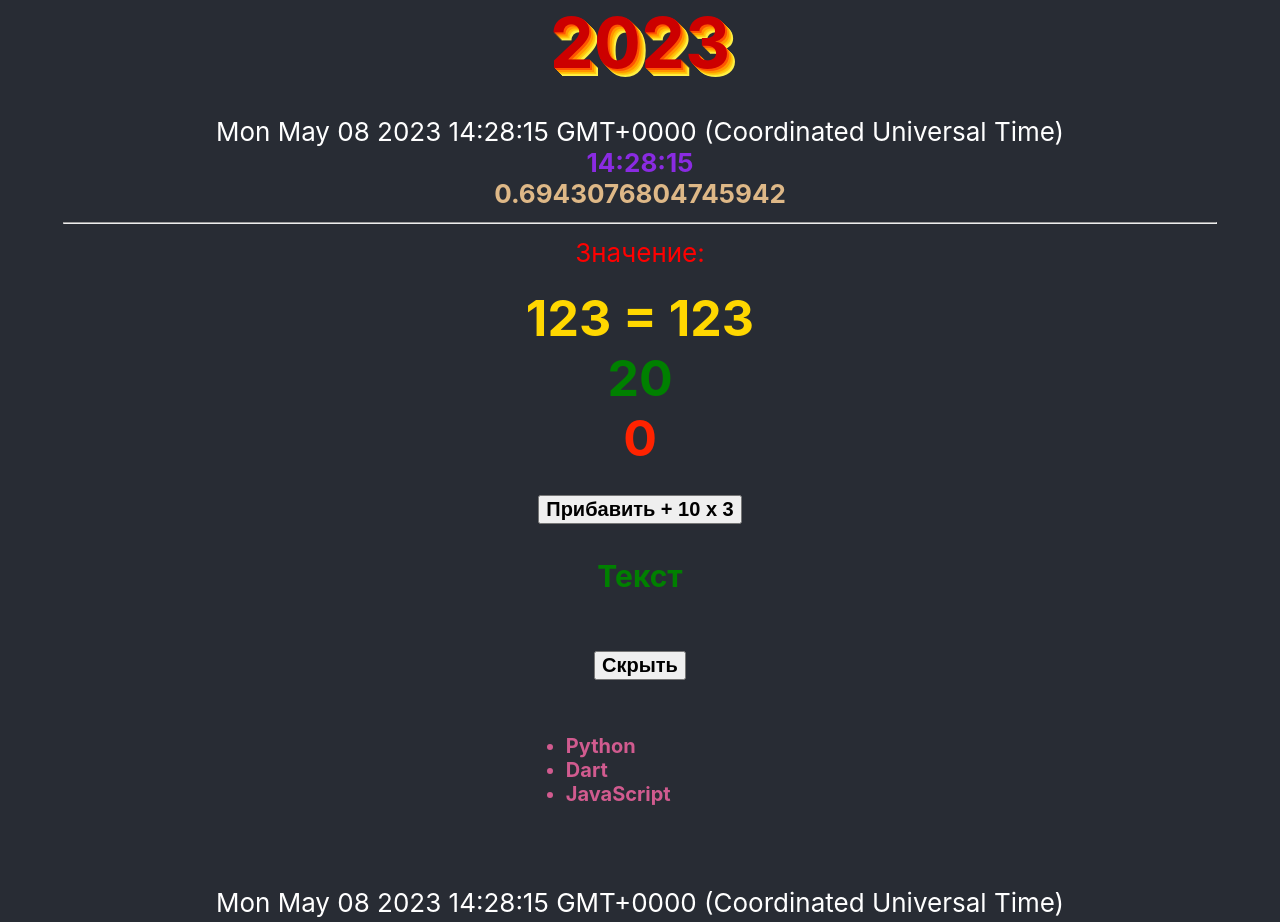
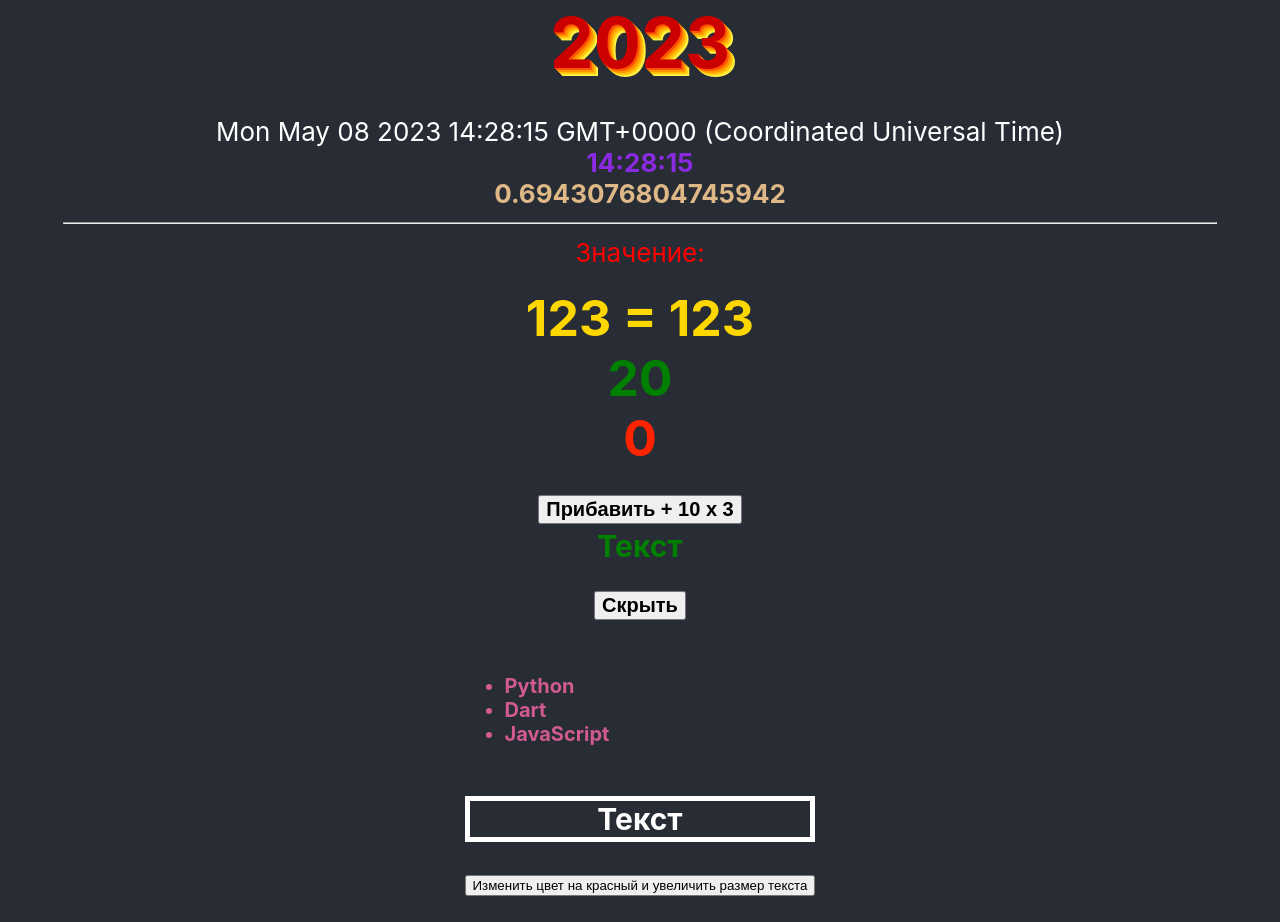
Before and after one commit to vitalyvitmens/Vladilen-React, a React (Create React App) app in the folder my-app/: page / in a window 1280 px wide. Shown: the top 922 px of the page. Built offline with nearby package versions, Linux system fonts and the light colour scheme.

Commit message:
add data from styles

```diff
--- a/my-app/src/App.js
+++ b/my-app/src/App.js
@@ -1,28 +1,28 @@
 // декларативный стиль
 import logo from './logo.svg'
 import { MyComponent } from './component/MyComponent'
-import './App.css'
+import styles from './App.module.css'
 import { currentYear } from './index.js'
 
 // императивный стиль
 export const App = () => {
 	return (
 		// декларативный стиль
-		<div className="App">
-			<header className="App-header">
-				{/* <img src={logo} className="App-logo" alt="logo" /> */}
+		<div className={styles.app}>
+			<header className={styles.header}>
+				{/* <img src={logo} className={styles.logo} alt="logo" /> */}
 				{/* <p> */}
 					{/* Edit <code>src/App.js</code> and save to reload. */}
 				{/* </p> */}
 				{/* <a */}
-					{/* className="App-link" */}
+					{/* className={styles.link"} */}
 					{/* href="https://reactjs.org" */}
 					{/* target="_blank" */}
 					{/* rel="noopener noreferrer" */}
 				{/* > */}
 					{/* Learn React */}
 				{/* </a> */}
-				<div className="year">{currentYear()}</div>
+				<div className={styles.year}>{currentYear()}</div>
 				<MyComponent type="normal" value="123" />
 				<MyComponent type="normal" value="123" />
         {/* MyComponent({ type: 'normal', value: '123' }) */}
--- a/my-app/src/App.css
+++ b/my-app/src/App.module.css
@@ -1,19 +1,19 @@
-.App {
+.app {
 	text-align: center;
 }
 
-.App-logo {
+.logo {
 	height: 40vmin;
 	pointer-events: none;
 }
 
 @media (prefers-reduced-motion: no-preference) {
-	.App-logo {
+	.logo {
 		animation: App-logo-spin infinite 20s linear;
 	}
 }
 
-.App-header {
+.header {
 	background-color: #282c34;
 	min-height: 100vh;
 	display: flex;
@@ -24,7 +24,7 @@
 	color: white;
 }
 
-.App-link {
+.link {
 	color: #61dafb;
 }
 
--- a/my-app/src/component/MyComponent.jsx
+++ b/my-app/src/component/MyComponent.jsx
@@ -1,5 +1,6 @@
 import { useEffect, useState } from 'react'
 import { Fragment } from 'react'
+import styles from './MyComponent.module.css'
 
 const getValue = () => ' = 123'
 
@@ -35,7 +36,7 @@ export const MyComponent = (props) => {
 	}
 
 	const [showText, setShowText] = useState(true)
-	const clickShowText = () => setShowText(!showText)
+	const fnShowText = () => setShowText(!showText)
 	const text = <div>Текст</div>
 
 	if (obj.a === 10) {
@@ -55,6 +56,14 @@ export const MyComponent = (props) => {
 		console.log(currentDate)
 		console.log(currentNumber)
 	}, [])
+
+	const [showRedText, setShowRedText] = useState(false)
+	const fnShowRedWhiteText = () => {
+		setShowRedText(!showRedText)
+	}
+	const textRedWhite = (
+		<div className={showRedText ? styles.red : styles.white}>Текст</div>
+	)
 
 	return (
 		<Fragment>
@@ -96,9 +105,11 @@ export const MyComponent = (props) => {
 					Прибавить + 10 х 3
 				</button>
 				<>
-				<p style={{ fontWeight: 'bold', fontSize: '30px', color: 'green' }}>{showText && text}</p>
+					<div style={{ fontWeight: 'bold', fontSize: '30px', color: 'green' }}>
+						{showText && text}
+					</div>
 					<button
-					onClick={clickShowText}
+						onClick={fnShowText}
 						style={{ fontWeight: 'bold', fontSize: '20px' }}
 					>
 						{showText ? 'Скрыть' : 'Показать'}
@@ -118,6 +129,8 @@ export const MyComponent = (props) => {
 						</li>
 					))}
 				</ul>
+					{textRedWhite}
+					<button onClick={fnShowRedWhiteText}>{showRedText ? 'Изменить цвет на белый и уменьшить размер текста' : 'Изменить цвет на красный и увеличить размер текста'}</button>
 			</div>
 		</Fragment>
 	)
--- /dev/null
+++ b/my-app/src/component/MyComponent.module.css
@@ -0,0 +1,11 @@
+.red {
+	color: red;
+  font-size: 50px;
+  border: 5px, solid, white;
+}
+
+.white {
+  color: white;
+  font-size: 30px;
+  border: 5px, solid, white;
+}
```
Lines whose indentation alone changed are shown as unchanged.
